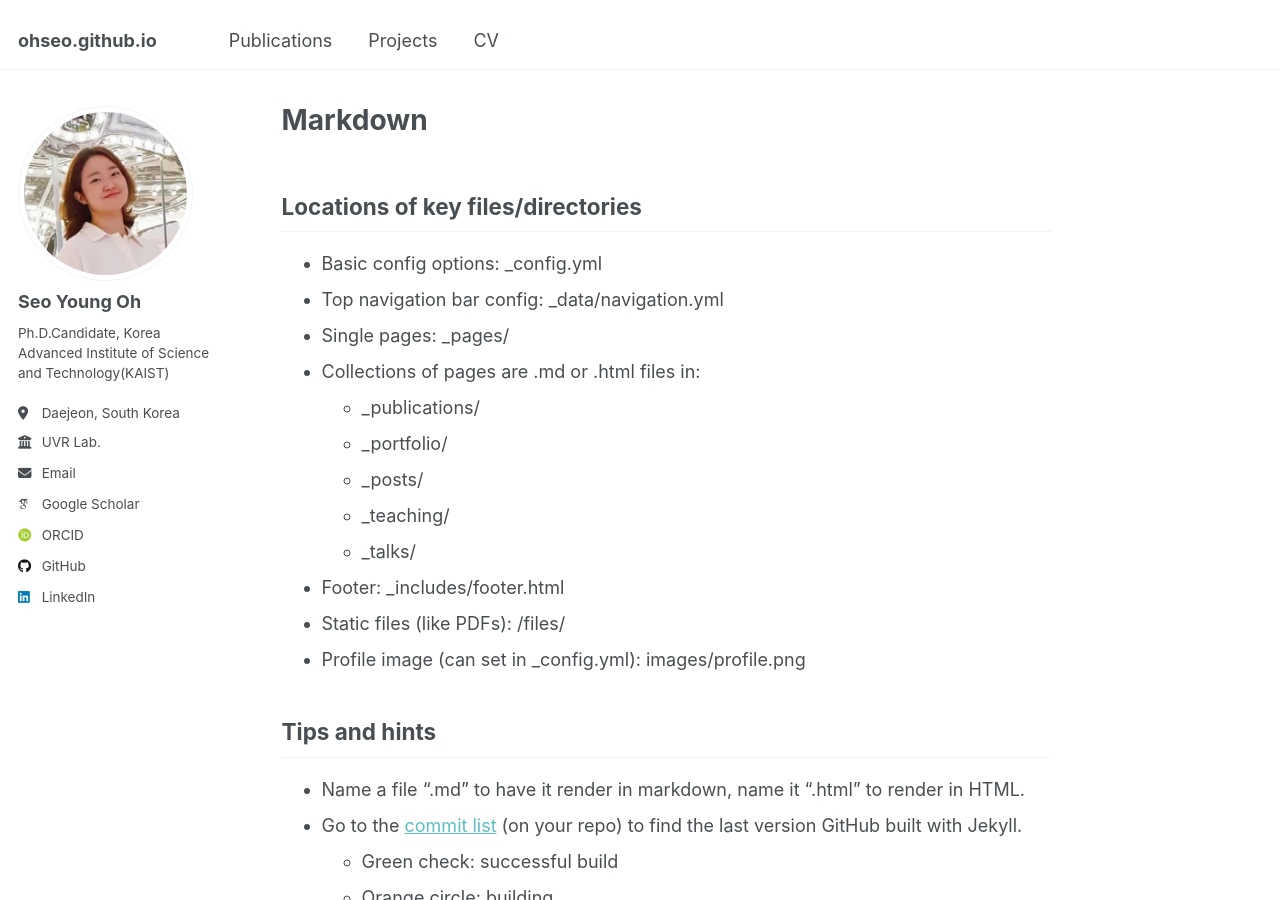
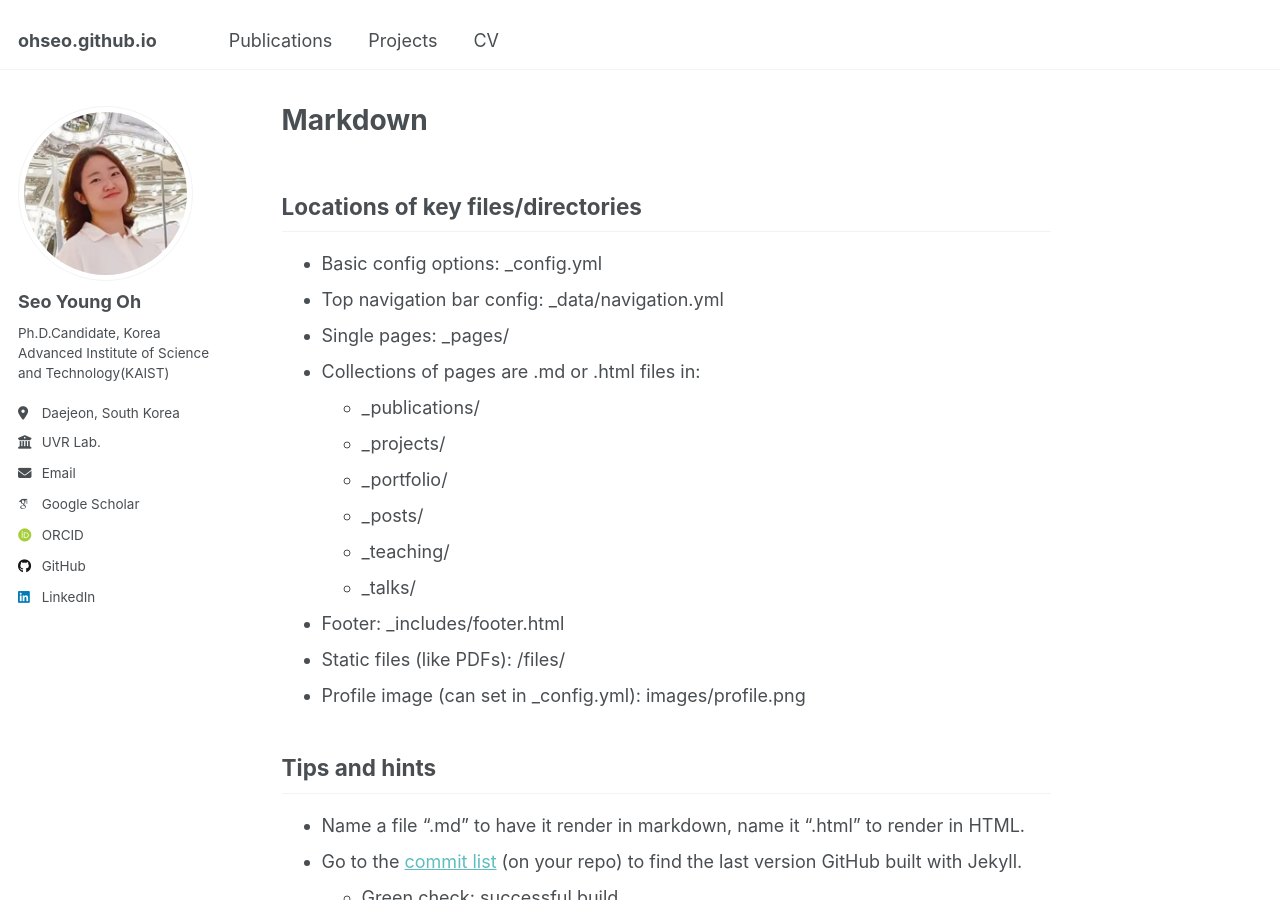
Before and after one commit to ohseo/ohseo.github.io, a Jekyll site: the page built from _pages/markdown.md, in a window 1280 px wide and 900 px high. Built offline with Jekyll 4.4.1, drawn with Linux system fonts in a browser that asks for light colours; emoji names are drawn with the system emoji font; some web fonts are replaced.

Commit message:
projects setting update.

```diff
--- a/_config.yml
+++ b/_config.yml
@@ -227,6 +227,9 @@ collections:
   portfolio:
     output: true
     permalink: /:collection/:path/
+  projects:
+    output: true
+    permalink: /:collection/:path/
   talks:
     output: true
     permalink: /:collection/:path/
@@ -274,6 +277,15 @@ defaults:
   - scope:
       path: ""
       type: portfolio
+    values:
+      layout: single
+      author_profile: true
+      share: true
+      comment: true
+  # _projects
+  - scope:
+      path: ""
+      type: projects
     values:
       layout: single
       author_profile: true
--- a/_pages/markdown.md
+++ b/_pages/markdown.md
@@ -14,6 +14,7 @@ redirect_from:
 * Single pages: _pages/
 * Collections of pages are .md or .html files in:
   * _publications/
+  * _projects/
   * _portfolio/
   * _posts/
   * _teaching/
```
